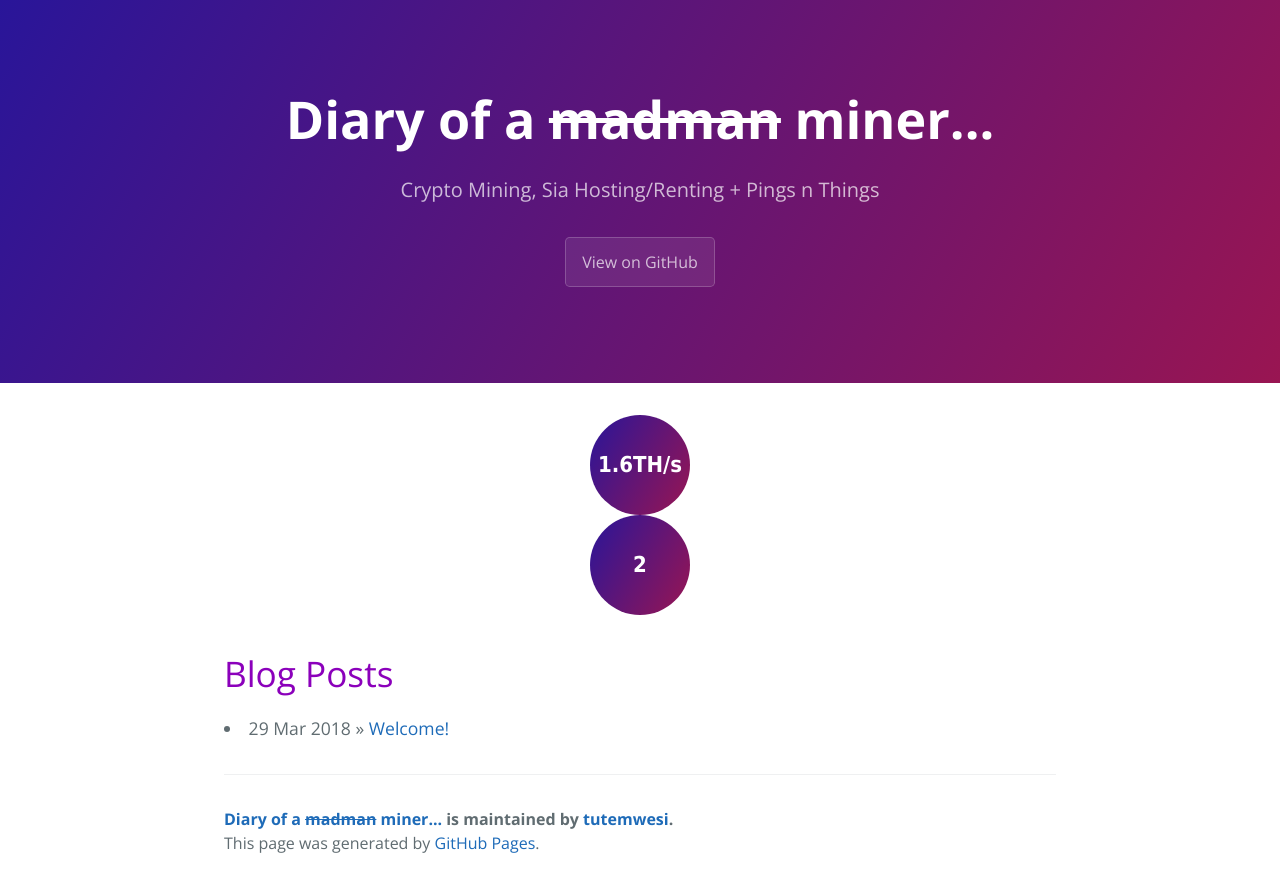
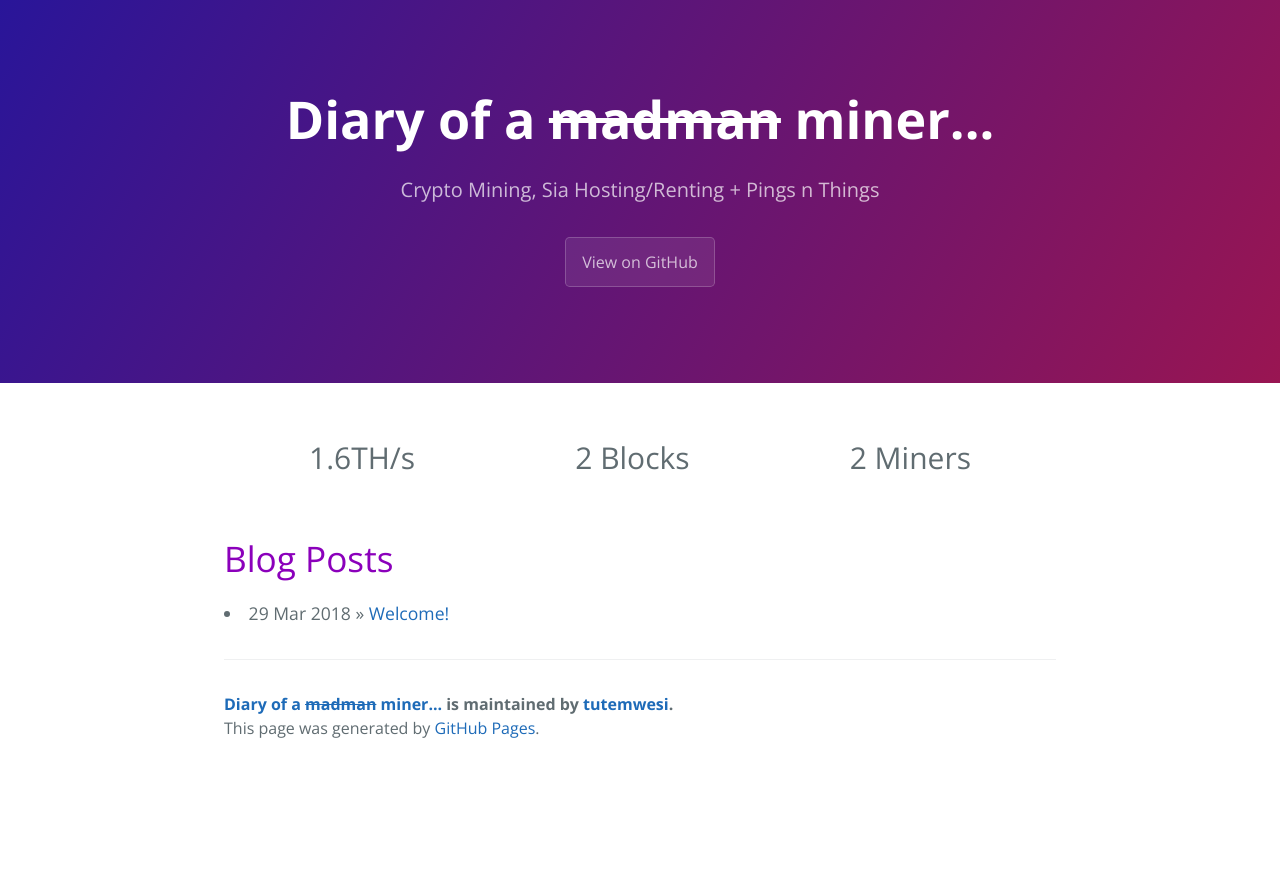
Before and after one commit to intheether/intheether.github.io, a Jekyll site: the page built from index.md, in a window 1280 px wide. Shown: the top 892 px of the page. Built offline with Jekyll 4.4.1, drawn with Linux system fonts in a browser that asks for light colours.

Commit message:
Update default.html

```diff
--- a/_layouts/default.html
+++ b/_layouts/default.html
@@ -8,7 +8,11 @@
 
 
     <section class="main-content">
-      <center><div class="hashrate">1.6TH/s</div><div class="hashrate">2 Blocks/s</div></center>
+     <div class="grid-container">
+    <div class="item1">1.6TH/s</div>
+    <div class="item2">2 Blocks</div>
+    <div class="item3">2 Miners</div>
+    </div>
       {{ content }}
 
       {% include page-footer.html %}
```
